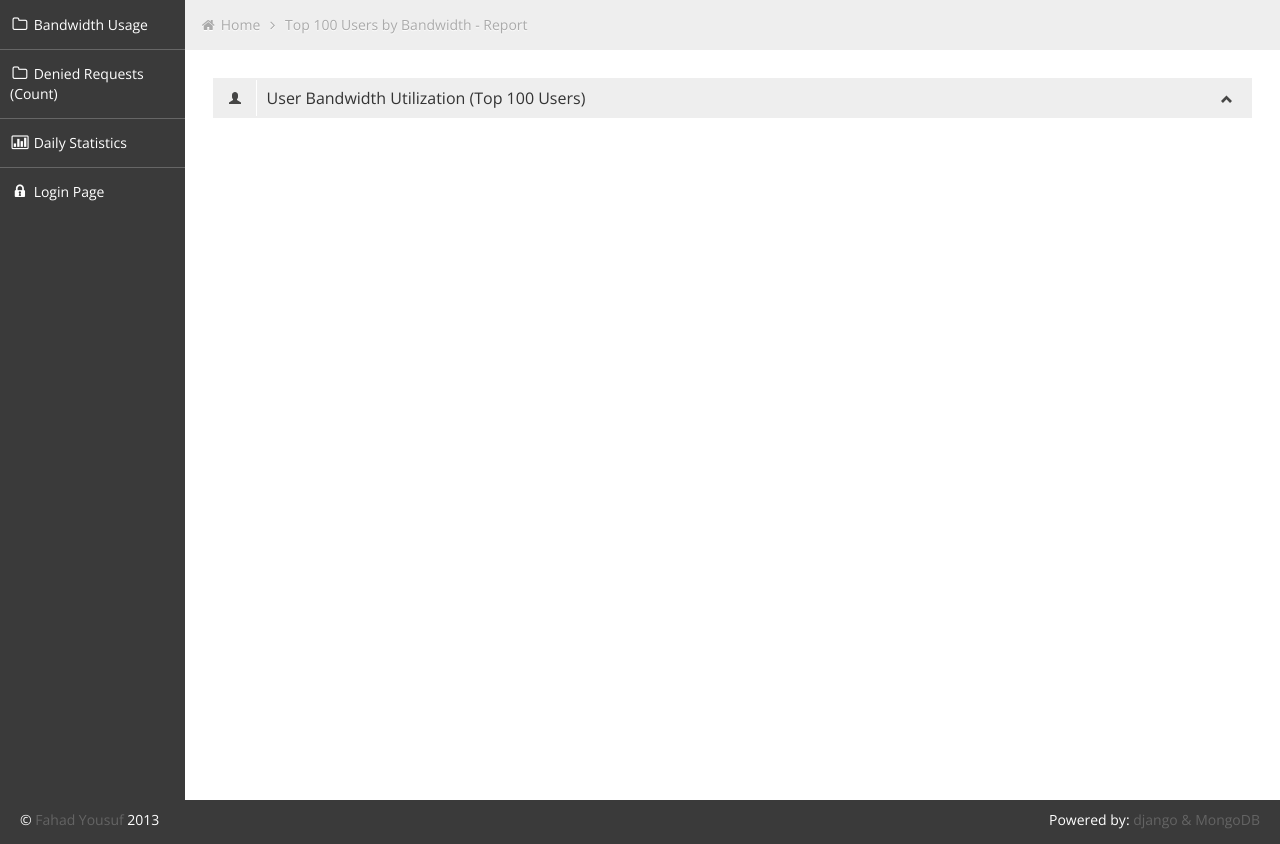
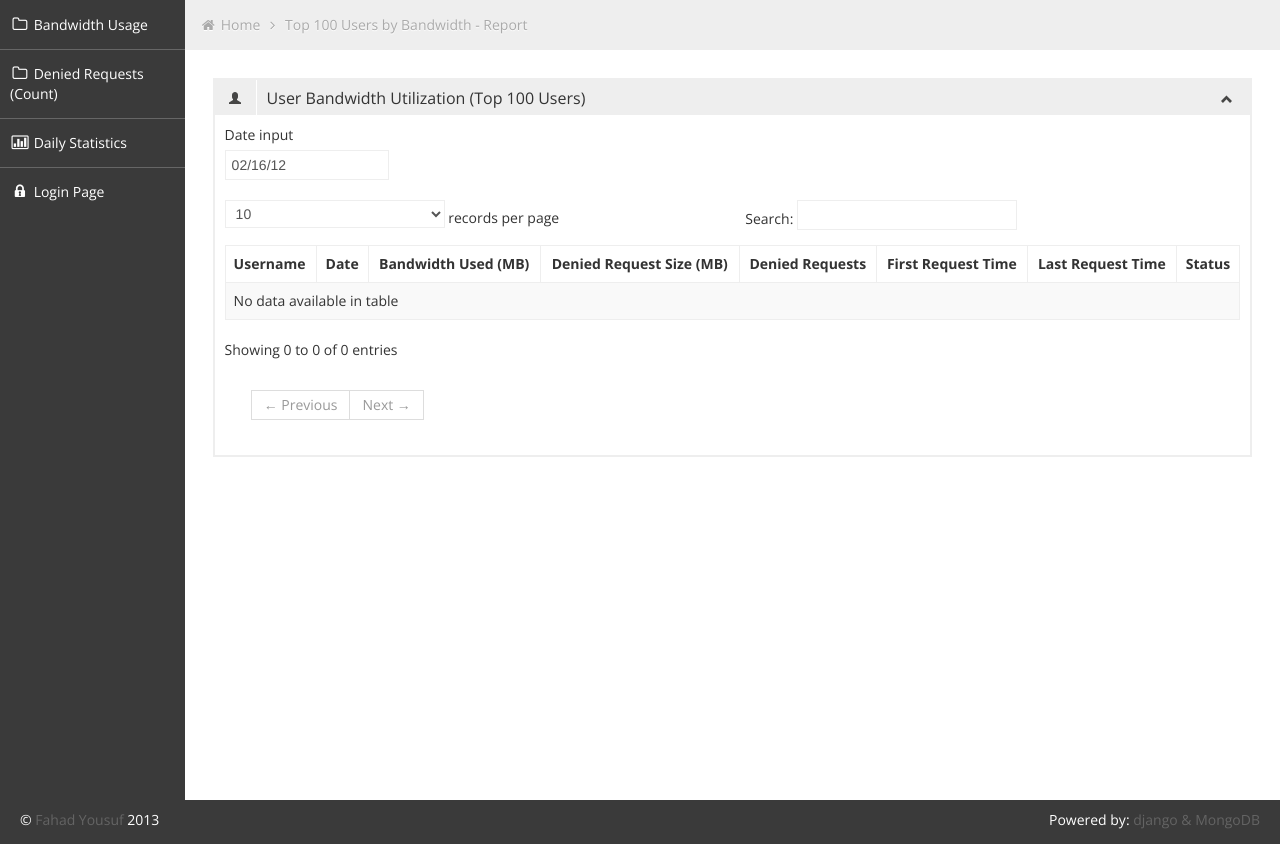
Before and after one commit to fahadysf/bluecoat-loganalyzer, a Django app: template templates/top-users-bw.html in a window 1280 px wide. Shown: the part 41-885 px from the top of the page. Run offline with Django 3.2, Linux system fonts and the light colour scheme; the template is opened without the code that fills it, so the values that code supplies are empty; some libraries are stand-ins or nearby versions.

```diff
--- a/templates/top-ips-bw.html
+++ b/templates/top-ips-bw.html
@@ -17,9 +17,7 @@
             <div class="box-header" data-original-title>
                 <h2><i class="halflings-icon user"></i><span class="break"></span>IP Bandwidth Utilization (Top 100 IPs)</h2>
                 <div class="box-icon">
-                    <a href="#" class="btn-setting"><i class="halflings-icon wrench"></i></a>
                     <a href="#" class="btn-minimize"><i class="halflings-icon chevron-up"></i></a>
-                    <a href="#" class="btn-close"><i class="halflings-icon remove"></i></a>
                 </div>
             </div>
             <div class="box-content">
--- a/templates/top-users-bw.html
+++ b/templates/top-users-bw.html
@@ -21,7 +21,7 @@
                     <a href="#" class="btn-minimize"><i class="halflings-icon chevron-up"></i></a>
                 </div>
             </div>
-            <div class="ui-datepicker box-content">
+            <div class="box-content">
                 <div class="control-group">
                 <label class="control-label" for="date01">Date input</label>
                     <div class="controls">
```
